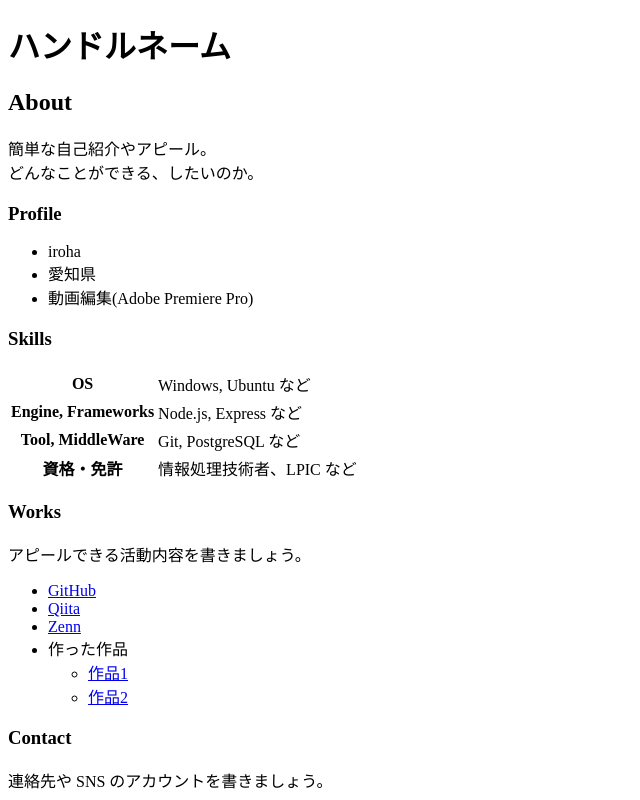
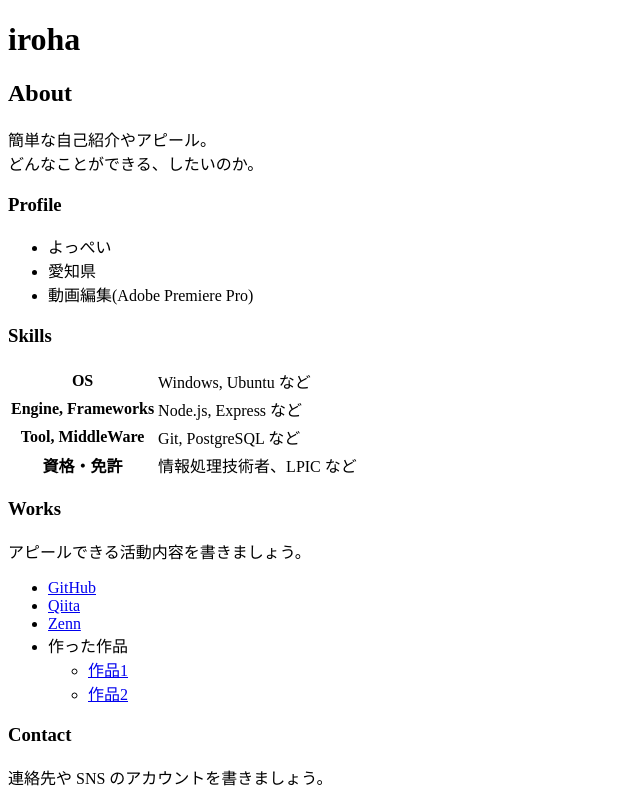
Before and after one commit to londyhay/londyhay.github.io, a plain HTML site: page index.html in a window 1280 px wide. Shown: the top 800 px of the page, without its empty margins (0-640 px from the left). Drawn offline with Linux system fonts and the light colour scheme.

Commit message:
詳細チェック

```diff
--- a/index.html
+++ b/index.html
@@ -6,7 +6,7 @@
     <title>londyhayのポートフォリオ</title>
   </head>
   <body>
-    <h1>ハンドルネーム</h1>
+    <h1>iroha</h1>
     <h2>About</h2>
     <p>
       簡単な自己紹介やアピール。<br>
@@ -15,7 +15,7 @@
 
     <h3>Profile</h3>
     <ul>
-      <li>iroha</li>
+      <li>よっぺい</li>
       <li>愛知県</li>
       <li>動画編集(Adobe Premiere Pro)</li>
     </ul>
```
